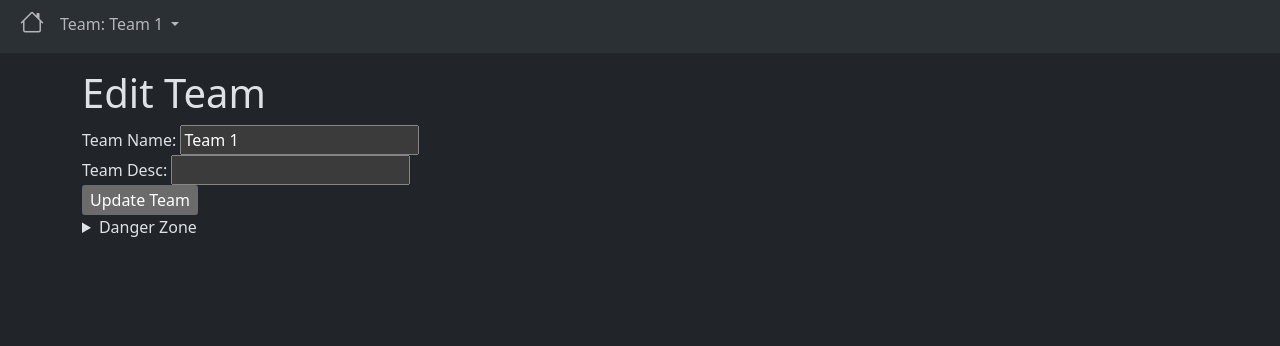
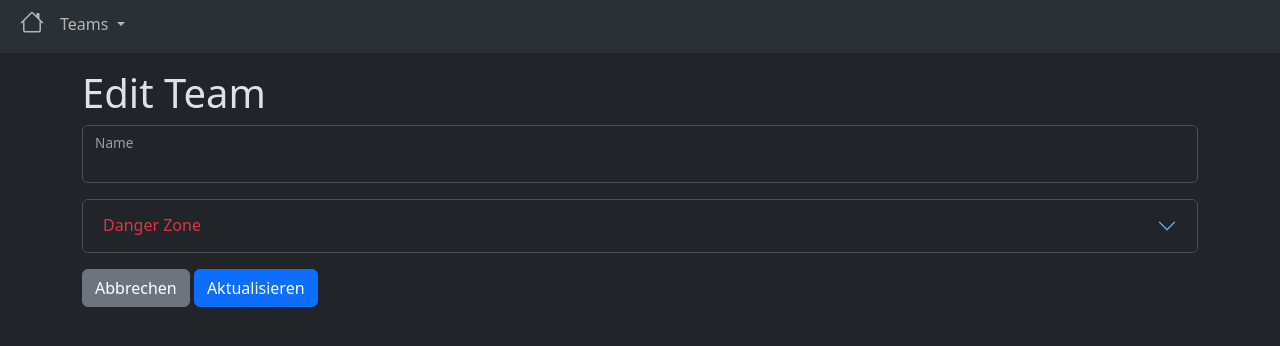
Before and after one commit to dpsg-beckum/iscout-task-dispatch, a Flask app: template iscouttaskdispatch/site/templates/spielleitung/teams/edit.html in a window 1280 px wide. Shown: the top 346 px of the page. Run offline with Flask 3, Linux system fonts and the light colour scheme; the template is opened without the code that fills it: values that come from a table or form of the project are taken from there, others are empty; parts of the project's set-up code (start-up, migrations or seed data) failed here and were passed over.

Commit message:
feat(teams): implement team management functionality with edit and delete options

```diff
--- a/iscouttaskdispatch/site/forms.py
+++ b/iscouttaskdispatch/site/forms.py
@@ -64,3 +64,9 @@ class EditTaskForm(ITD_Form):
 class NewTeamForm(ITD_Form):
     name = StringField("Name", validators=[Optional()])
     submit = SubmitField("Create Team")
+
+
+class EditTeamForm(ITD_Form):
+    name = StringField("Name", validators=[Optional()])
+    submit = SubmitField("Update Team", name="submit")
+    delete = SubmitField("Delete Team", name="delete")
--- a/iscouttaskdispatch/site/templates/spielleitung/index.html
+++ b/iscouttaskdispatch/site/templates/spielleitung/index.html
@@ -5,5 +5,6 @@
 {% block content %}
 <div>
     <h2><a href="{{ url_for('.tasks.index') }}" class="button">Aufgaben</a></h2>
+    <h2><a href="{{ url_for('.teams.index') }}" class="button">Teams</a></h2>
 </div>
 {% endblock %}
--- a/iscouttaskdispatch/site/templates/spielleitung/teams/edit.html
+++ b/iscouttaskdispatch/site/templates/spielleitung/teams/edit.html
@@ -3,26 +3,40 @@
 {% block title %}Edit Team{% endblock %}
 
 {% block content %}
-<div class="page-div">
+<form action="" method="post">
     <div>
-        <h1>Edit Team {{ team.teamID }}</h1>
-        <form action="{{ url_for('.edit', teamID=team.teamID) }}" method="post">
-            <label for="name">Team Name:</label>
-            <input class="form-input" type="text" id="name" name="name" value="{{ team.name }}">
-            <br>
-            <label for="desc">Team Desc:</label>
-            <input class="form-input" type="desc" id="desc" name="desc" value="{{ team.description }}">
-            <br>
-            <input class="form-input form-submit" type="submit" value="Update Team">
-        </form>
+        <h1>Edit Team</h1>
+
+        {{ form.hidden_tag() }}
+
+        <div class="form-floating mb-3">
+            {{ form.name(class="form-control") }}
+            {{ form.name.label }}
+        </div>
+
+        <div class="accordion mb-3">
+            <div class="accordion-item">
+                <h2 class="accordion-header">
+                    <button class="accordion-button collapsed" type="button" data-bs-toggle="collapse"
+                        data-bs-target="#panelsStayOpen-collapseTwo" aria-expanded="false"
+                        aria-controls="panelsStayOpen-collapseTwo">
+                        <span class="text-danger"> Danger Zone </span>
+                    </button>
+                </h2>
+                <div id="panelsStayOpen-collapseTwo" class="accordion-collapse collapse">
+                    <div class="accordion-body">
+                        {{ form.delete(class="btn btn-danger") }}
+                    </div>
+                </div>
+            </div>
+        </div>
+
+        <div>
+            <a href="{{back}}" class="btn btn-secondary"> Abbrechen </a>
+            {{ form.submit(class="btn btn-primary") }}
+        </div>
+
+
     </div>
-    <div class="page-div">
-        <details>
-            <summary>Danger Zone</summary>
-            <form action="{{ url_for('.delete', teamID=team.teamID) }}" method="post">
-                <input style="background-color: red;" type="submit" value="Delete Team">
-            </form>
-        </details>
-    </div>
-</div>
+</form>
 {% endblock %}
--- a/iscouttaskdispatch/site/templates/spielleitung/teams/index.html
+++ b/iscouttaskdispatch/site/templates/spielleitung/teams/index.html
@@ -6,26 +6,18 @@
 <div>
     <div class="page-div">
         <h1>Teams</h1>
-        <table style="width: 100%;">
+        <table class="table table-responsive table-hover">
             <thead>
                 <tr>
                     <th>teamID</th>
                     <th>name</th>
-                    <th>Description</th>
-                    <th>Actions</th>
                 </tr>
             </thead>
             <tbody>
                 {% for team in teams %}
-                <tr>
-                    <td>{{ team.teamID }}</td>
+                <tr class="position-relative" onclick="window.location=`{{ url_for('.edit', team_id=team.id) }}`;">
+                    <td>{{ team.id }}</td>
                     <td>{{ team.name }}</td>
-                    <td>{{ team.description }}</td>
-                    <td>
-                        <div>
-                            <a href="{{ url_for('.editTeam', teamID=team.teamID) }}">Edit</a>
-                        </div>
-                    </td>
                 </tr>
                 {% endfor %}
             </tbody>
--- a/iscouttaskdispatch/site/views/spielleitung/__init__.py
+++ b/iscouttaskdispatch/site/views/spielleitung/__init__.py
@@ -5,12 +5,14 @@ from flask import Blueprint, abort, redirect, render_template, request, url_for
 
 from ....tools import formatDatetime
 from .task import tasks_site
+from .team import teams_site
 
 spielleitung_site = Blueprint(
     "spielleitung", __name__, url_prefix="/spielleitung")
 
 
 spielleitung_site.register_blueprint(tasks_site)
+spielleitung_site.register_blueprint(teams_site)
 
 # activate back button
 
--- a/iscouttaskdispatch/site/views/spielleitung/task.py
+++ b/iscouttaskdispatch/site/views/spielleitung/task.py
@@ -15,8 +15,8 @@ def index():
     tasks = Task.get_all()
     renderedtasks = [t.to_dict() for t in tasks]
     for task in renderedtasks:
-        task["description"] = task["description"][:100] + \
-            "..." if len(task["description"]) > 100 else task["description"]
+        task["description"] = task["description"][:70] + \
+            "..." if len(task["description"]) > 70 else task["description"]
 
     return render_template("spielleitung/tasks/index.html",
                            back=url_for("site.spielleitung.index"),
```
Also changed, not shown: iscouttaskdispatch/database/db.py (+62 -4 lines), iscouttaskdispatch/site/views/spielleitung/team.py (added, +51 -0 lines).
